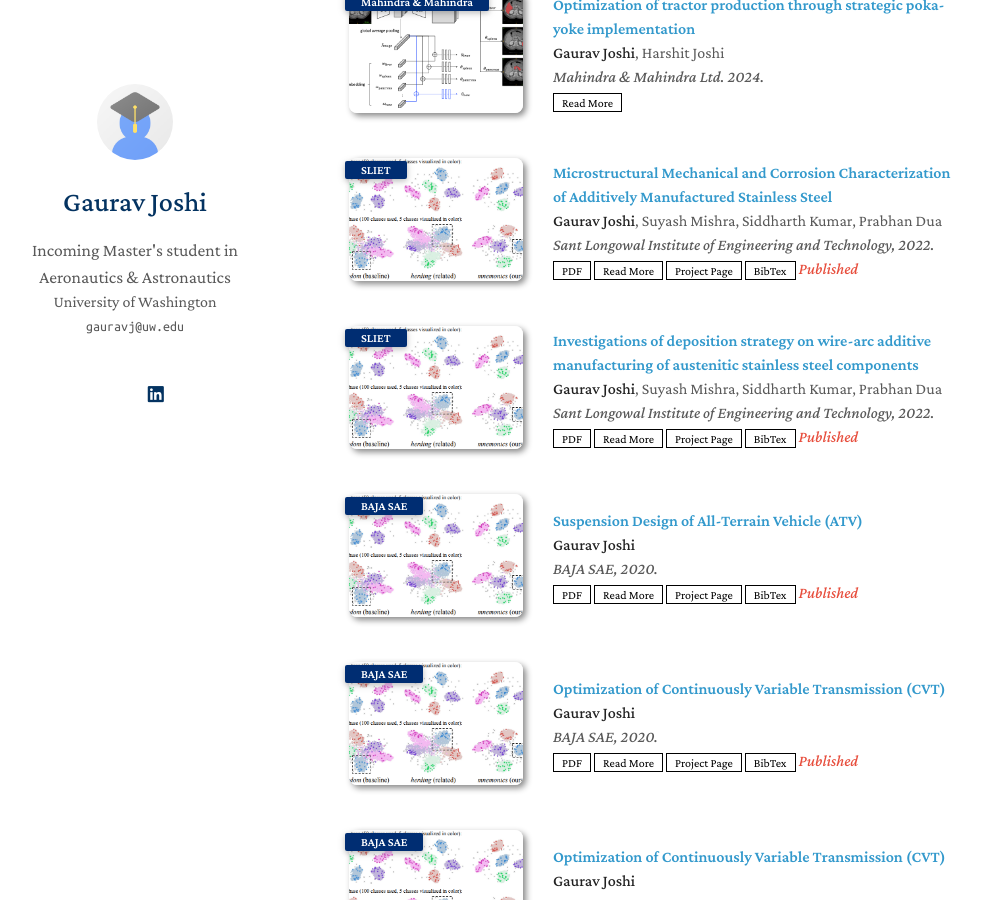
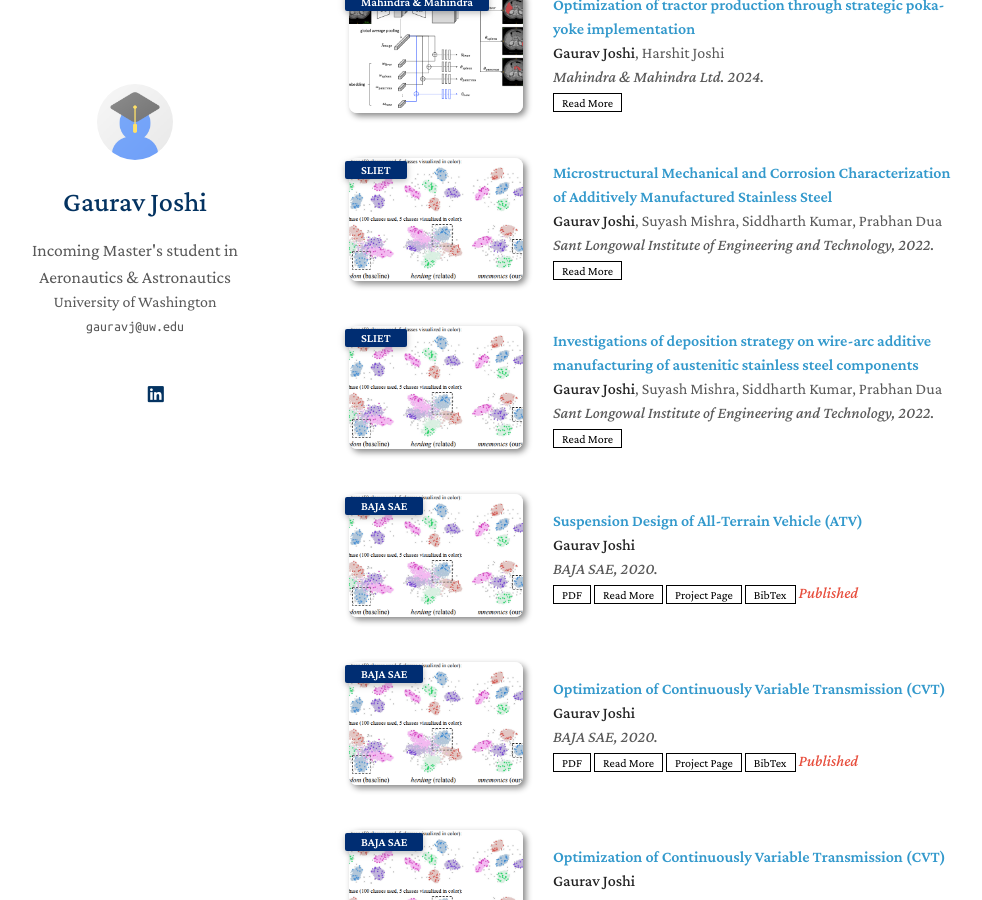
Before and after one commit to mastersinusoidal/mastersinusoidal.github.io, a Jekyll site: the page built from index.md, in a window 1280 px wide and 900 px high, scrolled down 794 px. Shown: the whole window, without its empty margins (141-1123 px from the left). Built offline with Jekyll 4.4.1, drawn with Linux system fonts in a browser that asks for light colours; nearby versions of some CDN libraries; a style sheet for code colours, icons or effects is not loaded; our own code applies the rules of GitHub Pages for plain Markdown files.

Commit message:
Update projects.yml

```diff
--- a/_data/projects.yml
+++ b/_data/projects.yml
@@ -11,22 +11,14 @@
     authors: <strong>Gaurav Joshi</strong>, Suyash Mishra, Siddharth Kumar, Prabhan Dua
     conference_short: SLIET
     conference: Sant Longowal Institute of Engineering and Technology, 2022.
-    pdf: https://arxiv.org/pdf/2002.10211.pdf
-    code: https://github.com/yaoyao-liu/class-incremental-learning/tree/main/mnemonics-training
-    page: https://class-il.mpi-inf.mpg.de/mnemonics/
-    bibtex: https://class-il.mpi-inf.mpg.de/mnemonics/
-    notes: Published
+    code: https://mastersinusoidal.github.io/project/material-characterization/
     image: ./assets/img/teaser_example.png
 
   - title: "Investigations of deposition strategy on wire-arc additive manufacturing of austenitic stainless steel components"
     authors: <strong>Gaurav Joshi</strong>, Suyash Mishra, Siddharth Kumar, Prabhan Dua
     conference_short: SLIET
     conference: Sant Longowal Institute of Engineering and Technology, 2022.
-    pdf: https://arxiv.org/pdf/2002.10211.pdf
-    code: https://github.com/yaoyao-liu/class-incremental-learning/tree/main/mnemonics-training
-    page: https://class-il.mpi-inf.mpg.de/mnemonics/
-    bibtex: https://class-il.mpi-inf.mpg.de/mnemonics/
-    notes: Published
+    code: https://mastersinusoidal.github.io/project/waam-deposition/
     image: ./assets/img/teaser_example.png
 
   - title: "Suspension Design of All-Terrain Vehicle (ATV)"
```
